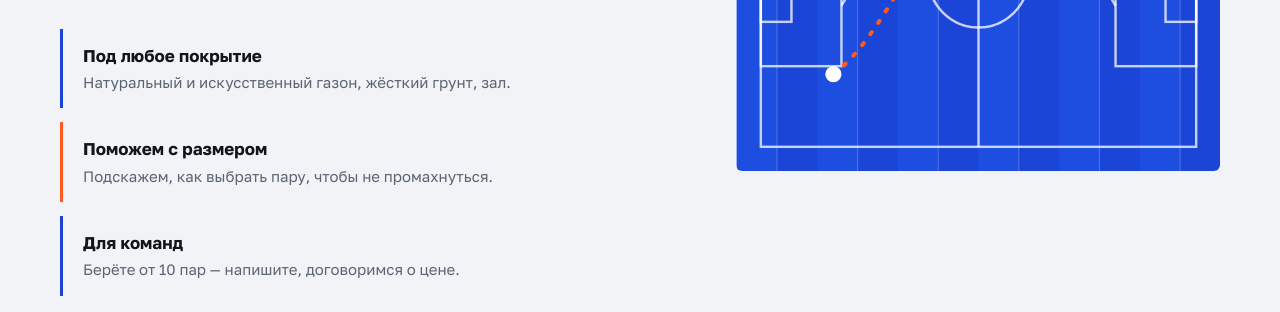
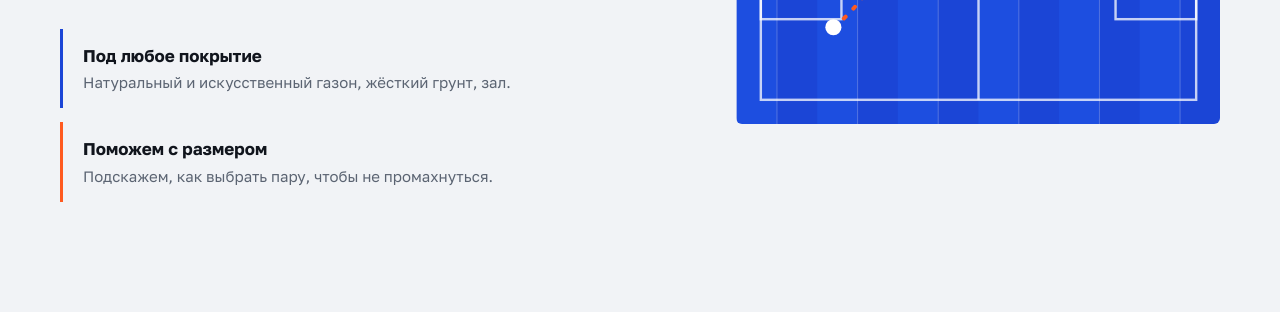
Before and after one commit to nar1s/kick, a plain HTML site: page index.html in a window 1280 px wide. Shown: the part 488-800 px from the top of the page. Drawn offline with Linux system fonts and the light colour scheme.

Commit message:
KICK: правка блока о нас

```diff
--- a/index.html
+++ b/index.html
@@ -42,7 +42,6 @@
           <ul class="about-points">
             <li><b>Под любое покрытие</b><span>Натуральный и искусственный газон, жёсткий грунт, зал.</span></li>
             <li><b>Поможем с размером</b><span>Подскажем, как выбрать пару, чтобы не промахнуться.</span></li>
-            <li><b>Для команд</b><span>Берёте от 10 пар — напишите, договоримся о цене.</span></li>
           </ul>
         </div>
 
```
